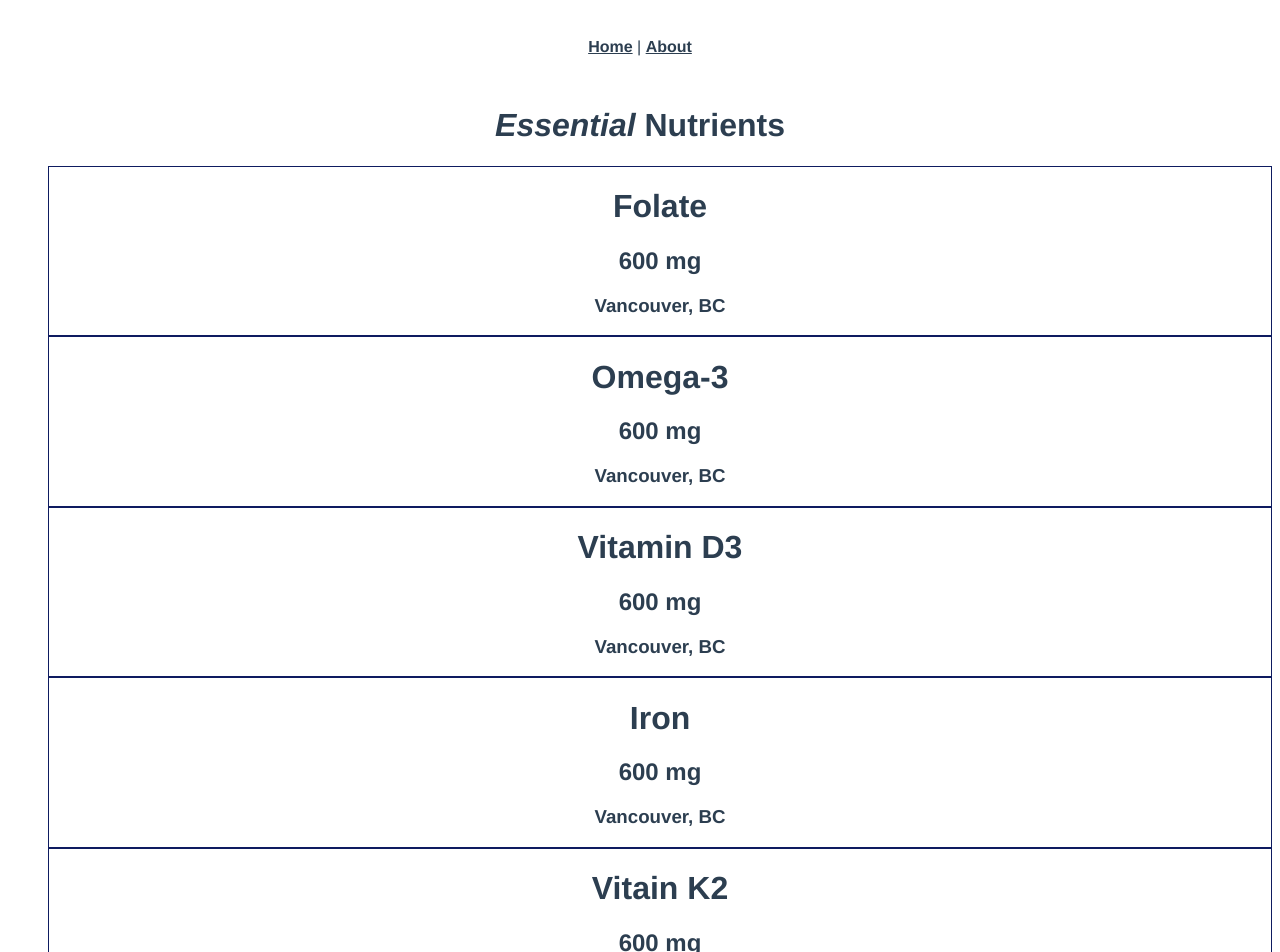
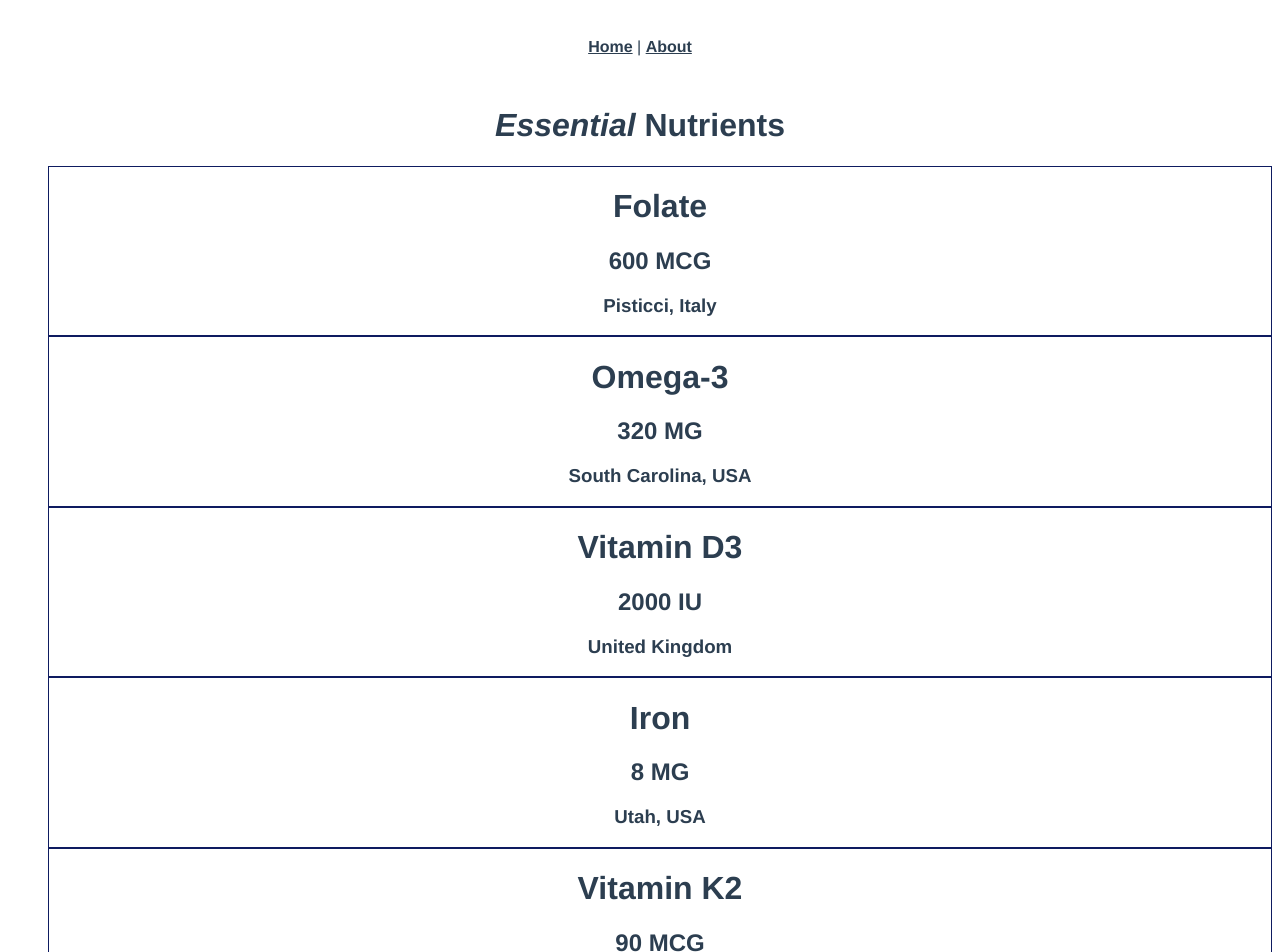
Before and after one commit to hope-andrew/ingredients, a Vue app: page /#/ingredients in a window 1280 px wide. Shown: the top 952 px of the page. Built offline with nearby package versions, Linux system fonts and the light colour scheme.

Commit message:
refactor ingredientsList data structure

```diff
--- a/src/App.vue
+++ b/src/App.vue
@@ -10,7 +10,6 @@
 
 <style lang="scss" src="@/assets/main.scss" />
 <style lang="scss">
-// @import '@/assets/main.scss';
 
 #app {
   font-family: 'Avenir', Helvetica, Arial, sans-serif;
--- a/src/views/Ingredients.vue
+++ b/src/views/Ingredients.vue
@@ -2,11 +2,11 @@
   <div>
     <h1><i> Essential</i> Nutrients</h1>
     <ul class="ingredient-list">
-      <li v-for="ingredient in ingredientsList" :key="ingredient">
+      <li v-for="ingredient in ingredientsList" :key="ingredient.name">
         <ingredient-card
-          :name="ingredient"
-          amount="600 mg"
-          origin="Vancouver, BC"
+          :name="ingredient.name"
+          :amount="ingredient.amount"
+          :origin="ingredient.origin"
         />
       </li>
     </ul>
@@ -24,12 +24,36 @@ export default {
   data() {
     return {
       ingredientsList: [
-        'Folate',
-        'Omega-3',
-        'Vitamin D3',
-        'Iron',
-        'Vitain K2',
-        'Magnesium',
+        {
+          name: 'Folate',
+          amount: '600 MCG',
+          origin: 'Pisticci, Italy',
+        },
+        {
+          name: 'Omega-3',
+          amount: '320 MG',
+          origin: 'South Carolina, USA',
+        },
+        {
+          name: 'Vitamin D3',
+          amount: '2000 IU',
+          origin: 'United Kingdom',
+        },
+        {
+          name: 'Iron',
+          amount: '8 MG',
+          origin: 'Utah, USA',
+        },
+        {
+          name: 'Vitamin K2',
+          amount: '90 MCG',
+          origin: 'Oslo, Norway',
+        },
+        {
+          name: 'Magnesium',
+          amount: '50 MG',
+          origin: 'Pisa, Italy',
+        },
       ],
     };
   },
```
